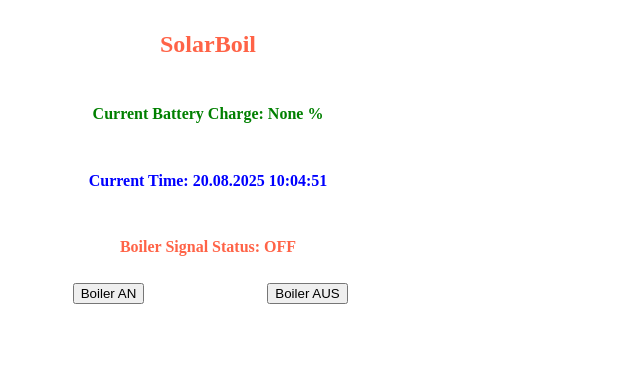
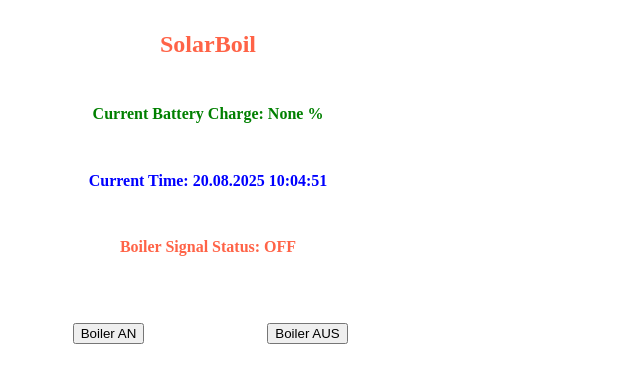
Before and after one commit to cyberpete2244/EnpalSolarBoiler, a Flask app: page / in a window 1280 px wide. Shown: the top 385 px of the page, without its empty margins (0-640 px from the left). Run offline with Flask 3, Linux system fonts and the light colour scheme; data that the repository does not hold is empty.

Commit message:
website update

```diff
--- a/templates/index.html
+++ b/templates/index.html
@@ -41,7 +41,7 @@
         </td>
     <tr>
     <tr>
-        <td style="text-align: center">
+        <td style="text-align: center; height:100px;">
             <form action="/1" method="POST">
                 <button class="rel" id="1">Boiler AN</button>
                 </br>
```
